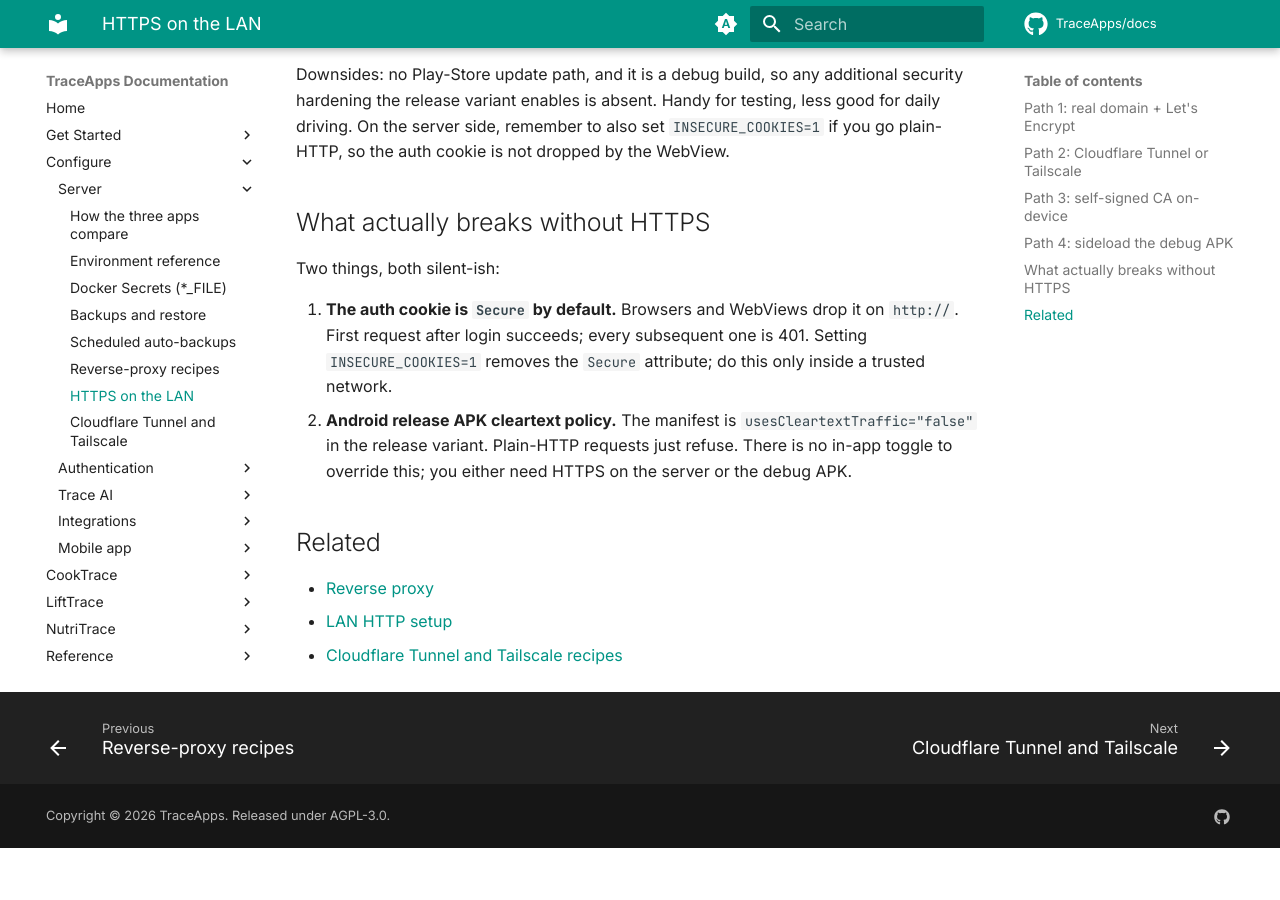
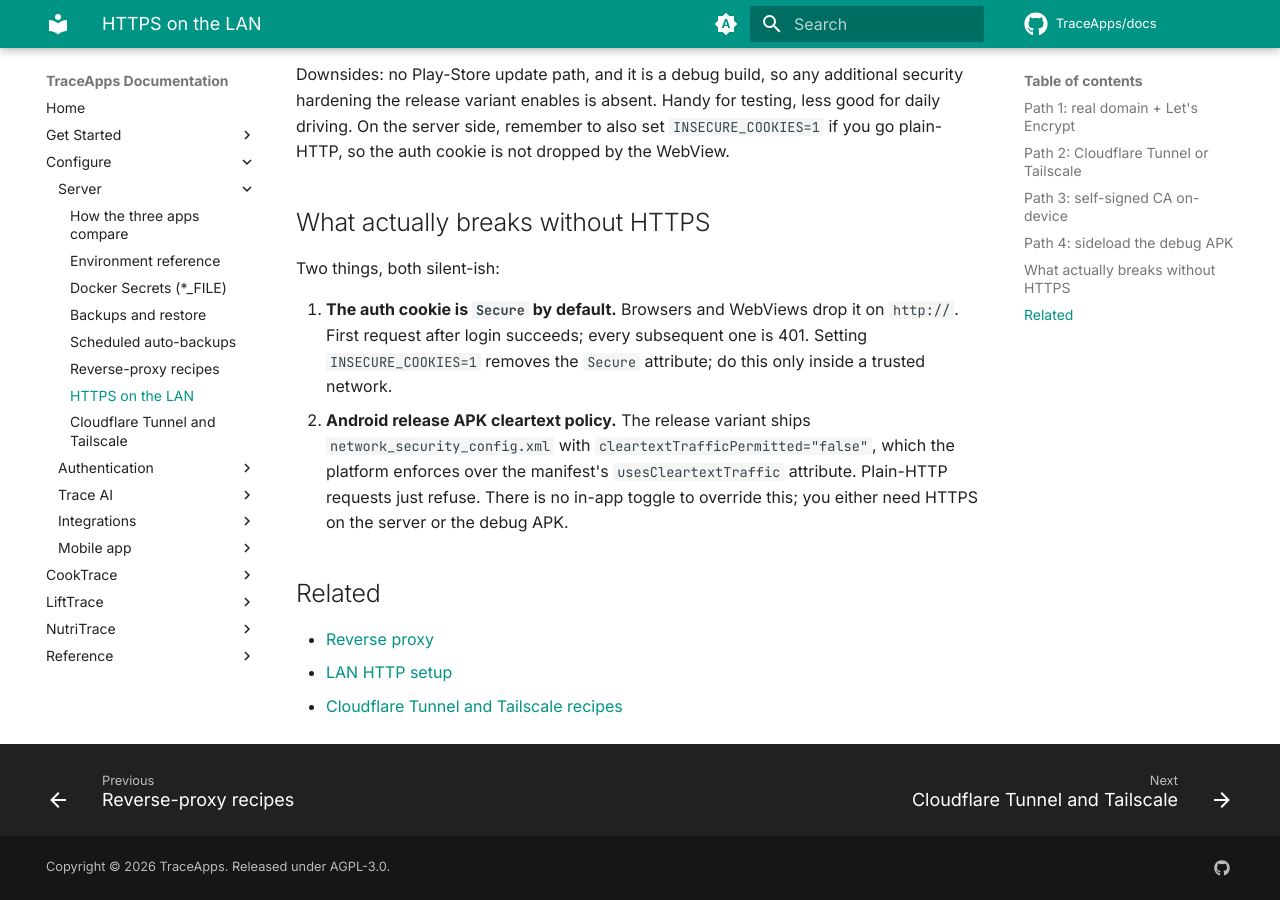
Before and after one commit to TraceApps/docs, an MkDocs documentation site: the page built from docs/self-hosting/lan-https.md, in a window 1280 px wide and 900 px high, scrolled down 2035 px. Built offline with MkDocs 1.6.1 and Material for MkDocs 9.7.7, drawn with Linux system fonts in a browser that asks for light colours; comment, search, counter and statistics services are not loaded; before the commit the page ends 2883 px from its top, so only the background shows below that.

Commit message:
self-hosting(lan-https): correct the release-APK cleartext-policy source of truth. The manifest carries usesCleartextTraffic=true; the actual block comes from network_security_config.xml having cleartextTrafficPermitted=false in the release variant, which the platform enforces over the manifest attribute (surfaced while triaging TraceApps/nutritrace#194)

```diff
--- a/docs/self-hosting/lan-https.md
+++ b/docs/self-hosting/lan-https.md
@@ -50,7 +50,7 @@ Downsides: no Play-Store update path, and it is a debug build, so any additional
 Two things, both silent-ish:
 
 1. **The auth cookie is `Secure` by default.** Browsers and WebViews drop it on `http://`. First request after login succeeds; every subsequent one is 401. Setting `INSECURE_COOKIES=1` removes the `Secure` attribute; do this only inside a trusted network.
-2. **Android release APK cleartext policy.** The manifest is `usesCleartextTraffic="false"` in the release variant. Plain-HTTP requests just refuse. There is no in-app toggle to override this; you either need HTTPS on the server or the debug APK.
+2. **Android release APK cleartext policy.** The release variant ships `network_security_config.xml` with `cleartextTrafficPermitted="false"`, which the platform enforces over the manifest's `usesCleartextTraffic` attribute. Plain-HTTP requests just refuse. There is no in-app toggle to override this; you either need HTTPS on the server or the debug APK.
 
 ## Related
 
```
